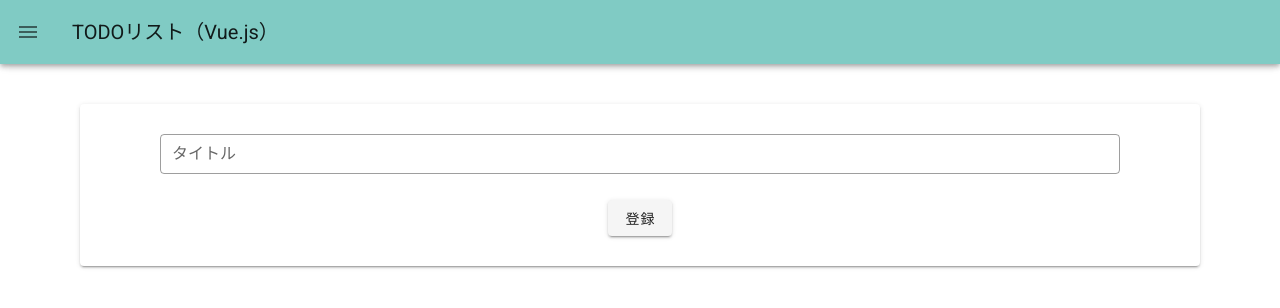
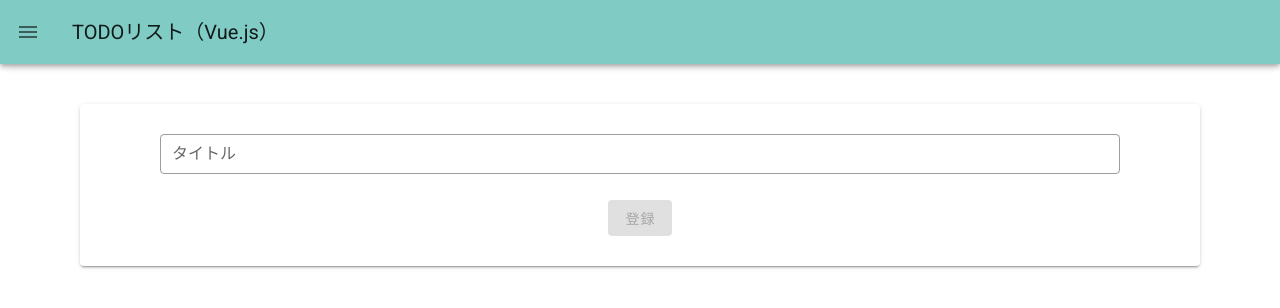
Before and after one commit to nao11aihara/vue-todo, a Vue app: page /register in a window 1280 px wide. Shown: the top 308 px of the page. Built offline with nearby package versions, Linux system fonts and the light colour scheme.

Commit message:
add: TODO登録フォームのバリデーションロジックを追加

```diff
--- a/src/components/TodoRegisterForm.vue
+++ b/src/components/TodoRegisterForm.vue
@@ -1,7 +1,14 @@
 <template>
   <v-card>
-    <v-text-field outlined dense label="タイトル"></v-text-field>
-    <v-btn>登録</v-btn>
+    <v-text-field
+      outlined
+      dense
+      label="タイトル"
+      v-model="inputTitle"
+      :error="isErrorTitle"
+      :error-messages="errorMessage"
+    ></v-text-field>
+    <v-btn :disabled="isDisabled">登録</v-btn>
   </v-card>
 </template>
 
@@ -12,7 +19,45 @@ import { Component, Vue } from "vue-property-decorator";
  * TODO登録フォーム
  */
 @Component
-export default class TodoRegisterForm extends Vue {}
+export default class TodoRegisterForm extends Vue {
+  // ---data---
+  /**
+   * タイトル入力値
+   */
+  public inputTitle = "";
+
+  /**
+   * エラーメッセージ
+   */
+  public errorMessage = "";
+
+  // ---computed---
+  /**
+   *  タイトルのエラー判定
+   *  @returns エラー判定
+   */
+  public get isErrorTitle(): boolean {
+    // タイトル30文字以上はバリデーションエラー
+    if (this.inputTitle.length > 30) {
+      this.errorMessage = "タイトルは30文字以内で入力してください。";
+      return true;
+    }
+    this.errorMessage = "";
+    return false;
+  }
+
+  /**
+   * ボタンが非活性状態か
+   * @returns 非活性状態判定
+   */
+  public get isDisabled(): boolean {
+    // タイトル入力値が未入力、またはエラー判定がある場合はボタンを非活性状態にする
+    if (!this.inputTitle || this.isErrorTitle) {
+      return true;
+    }
+    return false;
+  }
+}
 </script>
 
 <style scoped>
```
